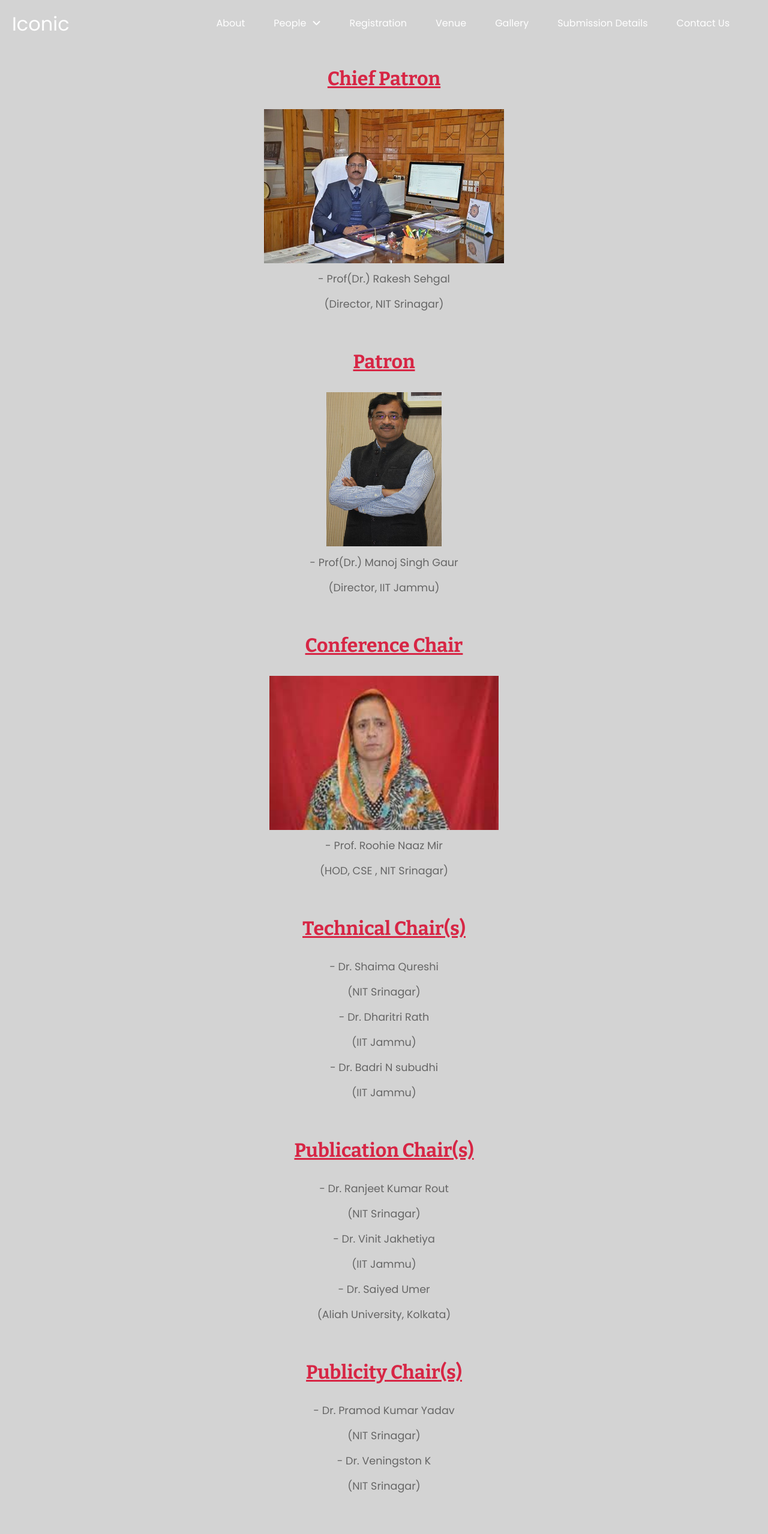
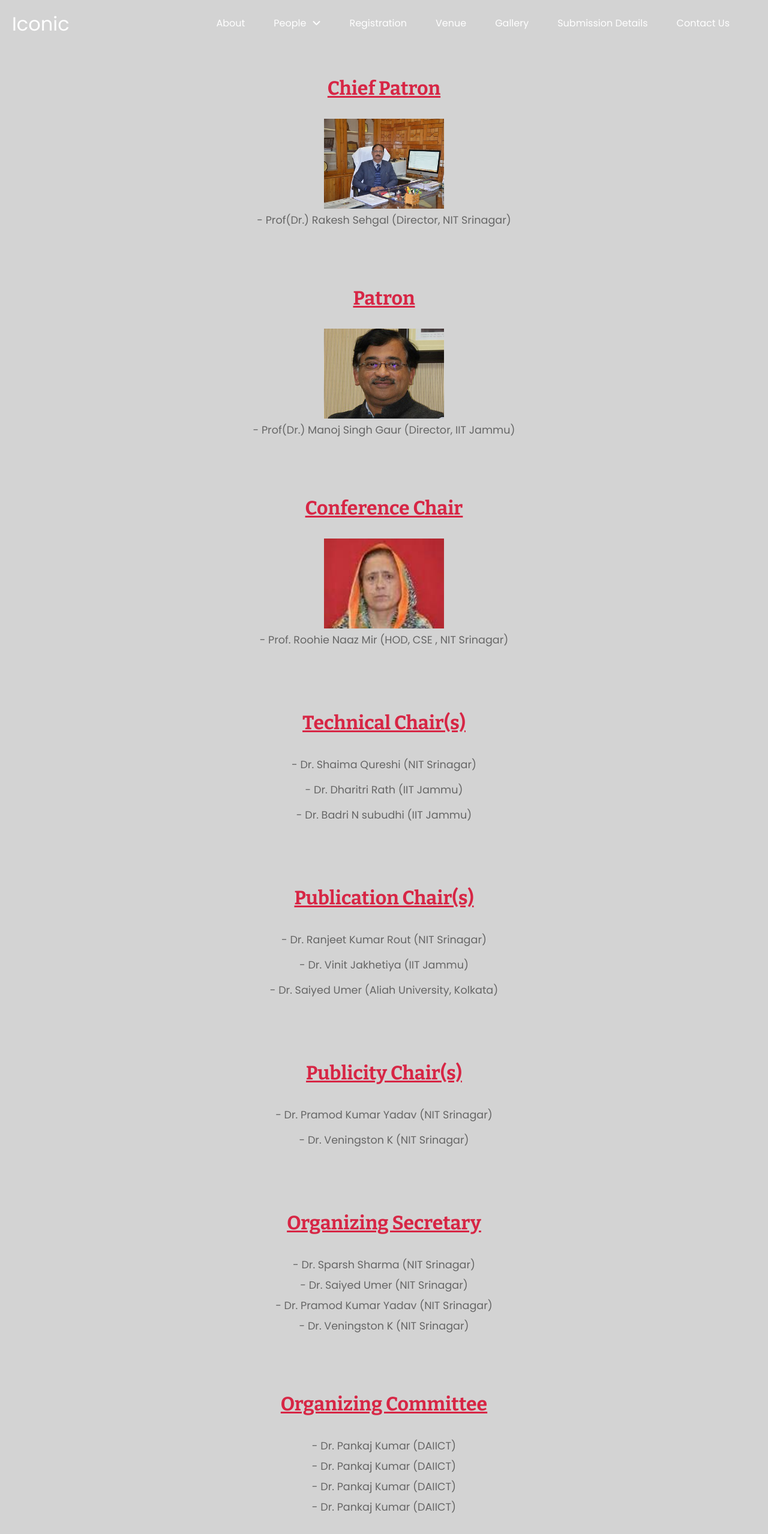
Before and after one commit to Zoyakhatry1/iconic_main, a React (Create React App) app: page /blog in a window 1280 px wide. Shown: the top 2558 px of the page at 60% size. Built offline with nearby package versions, Linux system fonts and the light colour scheme; a web font is replaced by a local one.

Commit message:
changesinmembersandsubmissiondetails

```diff
--- a/src/components/Members.jsx
+++ b/src/components/Members.jsx
@@ -14,59 +14,59 @@ function Members() {
   return (
     <div className={classes.members}>
       <div className={classes.content}>
-        <h1 className={classes.heading}>Chief Patron</h1>
-        <img className={classes.dirimg} src={dirimg} alt="" />
-        <p className={classes.name}>- Prof(Dr.) Rakesh Sehgal</p>
-        <p className={classes.name}>(Director, NIT Srinagar)</p>
+         <div className={classes.subcontent}>
+         <h1 className={classes.heading}>Chief Patron</h1>
+         <div className={classes.img1}></div>
+         <p className={classes.name}>- Prof(Dr.) Rakesh Sehgal (Director, NIT Srinagar)</p>
+         </div>
 
         <div className={classes.subcontent}>
           <h1 className={classes.heading}>Patron</h1>
-          <img className={classes.dirimg} src={iitdirimg} alt="" />
-          <p className={classes.name}>- Prof(Dr.) Manoj Singh Gaur</p>
-          <p className={classes.name}>(Director, IIT Jammu)</p>
+          <div className={classes.img2}></div>
+          <p className={classes.name}>- Prof(Dr.) Manoj Singh Gaur (Director, IIT Jammu)</p>
         </div>
 
         <div className={classes.subcontent}>
           <h1 className={classes.heading}>Conference Chair</h1>
-          <img className={classes.dirimg} src={profimg} alt="" />
-          <p className={classes.name}>- Prof. Roohie Naaz Mir</p>
-          <p className={classes.name}>(HOD, CSE , NIT Srinagar)</p>
+          <div className={classes.img3}></div>
+          <p className={classes.name}>- Prof. Roohie Naaz Mir (HOD, CSE , NIT Srinagar)</p>
+          <p className={classes.name}></p>
         </div>
 
         <div className={classes.subcontent}>
           <h1 className={classes.heading}>Technical Chair(s)</h1>
-          <p className={classes.name}>- Dr. Shaima Qureshi</p>
-          <p className={classes.name}>(NIT Srinagar)</p>
-          <p className={classes.name}>- Dr. Dharitri Rath</p>
-          <p className={classes.name}>(IIT Jammu)</p>
-          <p className={classes.name}>- Dr. Badri N subudhi</p>
-          <p className={classes.name}>(IIT Jammu)</p>
+          <p className={classes.name}>- Dr. Shaima Qureshi (NIT Srinagar)</p>
+          <p className={classes.name}></p>
+          <p className={classes.name}>- Dr. Dharitri Rath (IIT Jammu)</p>
+          <p className={classes.name}></p>
+          <p className={classes.name}>- Dr. Badri N subudhi (IIT Jammu)</p>
+          <p className={classes.name}></p>
         </div>
 
         <div className={classes.subcontent}>
           <h1 className={classes.heading}>Publication Chair(s)</h1>
-          <p className={classes.name}>- Dr. Ranjeet Kumar Rout</p>
-          <p className={classes.name}>(NIT Srinagar)</p>
-          <p className={classes.name}>- Dr. Vinit Jakhetiya</p>
-          <p className={classes.name}>(IIT Jammu)</p>
-          <p className={classes.name}>- Dr. Saiyed Umer</p>
-          <p className={classes.name}>(Aliah University, Kolkata)</p>
+          <p className={classes.name}>- Dr. Ranjeet Kumar Rout (NIT Srinagar)</p>
+          <p className={classes.name}></p>
+          <p className={classes.name}>- Dr. Vinit Jakhetiya (IIT Jammu)</p>
+          <p className={classes.name}></p>
+          <p className={classes.name}>- Dr. Saiyed Umer (Aliah University, Kolkata)</p>
+          <p className={classes.name}></p>
         </div>
 
         <div className={classes.subcontent}>
           <h1 className={classes.heading}>Publicity Chair(s)</h1>
-          <p className={classes.name}>- Dr. Pramod Kumar Yadav</p>
-          <p className={classes.name}>(NIT Srinagar)</p>
-          <p className={classes.name}>- Dr. Veningston K</p>
-          <p className={classes.name}>(NIT Srinagar)</p>
+          <p className={classes.name}>- Dr. Pramod Kumar Yadav (NIT Srinagar)</p>
+          <p className={classes.name}></p>
+          <p className={classes.name}>- Dr. Veningston K (NIT Srinagar)</p>
+          <p className={classes.name}></p>
         </div>
 
         <div className={classes.subcontent}>
           <h1 className={classes.heading}>Organizing Secretary</h1>
-          <p className={classes.name}>- Dr. Sparsh Sharma</p>
-          <p className={classes.name}>- Dr. Saiyed Umer</p>
-          <p className={classes.name}>- Dr. Pramod Kumar Yadav</p>
-          <p className={classes.name}>- Dr. Veningston K</p>
+          <p className={classes.name}>- Dr. Sparsh Sharma (NIT Srinagar)</p>
+          <p className={classes.name}>- Dr. Saiyed Umer (NIT Srinagar)</p>
+          <p className={classes.name}>- Dr. Pramod Kumar Yadav (NIT Srinagar)</p>
+          <p className={classes.name}>- Dr. Veningston K (NIT Srinagar)</p>
         </div>
 
         <div className={classes.subcontent}>
@@ -79,10 +79,10 @@ function Members() {
 
         <div className={classes.subcontent}>
           <h1 className={classes.heading}>Finance Committee</h1>
-          <p className={classes.name}>- Dr. Sudhir</p>
-          <p className={classes.name}>- Dr. Ranjeet Kumar Rout</p>
-          <p className={classes.name}>- Dr. Saiyed Umer</p>
-          <p className={classes.name}>- Dr. Sparsh Sharma</p>
+          <p className={classes.name}>- Dr. Sudhir (NIT Srinagar)</p>
+          <p className={classes.name}>- Dr. Ranjeet Kumar Rout (NIT Srinagar)</p>
+          <p className={classes.name}>- Dr. Saiyed Umer (NIT Srinagar)</p>
+          <p className={classes.name}>- Dr. Sparsh Sharma (NIT Srinagar)</p>
         </div>
 
         <div className={classes.subcontent}>
--- a/src/styles/AuthorGuidelines.module.css
+++ b/src/styles/AuthorGuidelines.module.css
@@ -8,6 +8,7 @@
 .content{
     margin: 0 auto;
     max-width:2000px;
+    margin-bottom: 1rem;
 }
 .heading{
     margin: 2rem;
--- a/src/styles/Members.module.css
+++ b/src/styles/Members.module.css
@@ -1,14 +1,22 @@
 .members{
     background-color:#D3D3D3 ;
     padding:5rem 2rem;
-    text-align: center;
+    padding-top: 2rem;
+
 }
 .content{
     margin: 0 auto;
     max-width:2000px;
+    display: flex;
+    flex-direction: column;
+    align-items: center;
+    justify-content:center;
 }
 .subcontent{
+    margin: 0 auto;
     margin-top: 4rem;
+    display: flex;
+    flex-direction: column;
 }
 .heading{
     margin: 2rem;
@@ -16,16 +24,46 @@
     font-size: 2rem;
     font-family: "Bitter", serif;
     text-decoration: underline;
+    text-align: center;
 }
 .name{
+    margin: 0 auto;
     color:#666666 ;
     margin: 0.4rem;
-    margin-bottom:1rem;
+    margin-bottom:0.1rem;
     font-size: 1.1rem;
+    display: flex;
+    justify-content:space-around;
 }
-.dirimg{
-    height: 257px;
+
+.img1{
+    background: url("../assets/director.jpg");
+    height:150px;
+    width:200px;
+    background-size: cover;
+    background-repeat:no-repeat;
+    margin: 0 auto;
+    object-fit: cover;
 }
+.img2{
+    background: url("../assets/iit_director.png");
+    height:150px;
+    width:200px;
+    background-size: cover;
+    background-repeat:no-repeat;
+    margin: 0 auto;
+    object-fit: cover;
+}
+.img3{
+    background: url("../assets/prof.jpg");
+    height:150px;
+    width:200px;
+    background-size: cover;
+    background-repeat:no-repeat;
+    margin: 0 auto;
+    object-fit: cover;
+}
+
 @media (min-width:1600px)
 {
     .heading{
@@ -37,10 +75,6 @@
 }
 @media (max-width:500px)
 {
-    .dirimg{
-        width:250px;
-        margin: 0;
-    }
     .heading{
         font-size:1.2rem;
     }
```
Also changed, not shown: src/components/AuthorGuidelines.jsx (+30 -14 lines), src/assets/iit_director.png, src/assets/prof.jpg.
